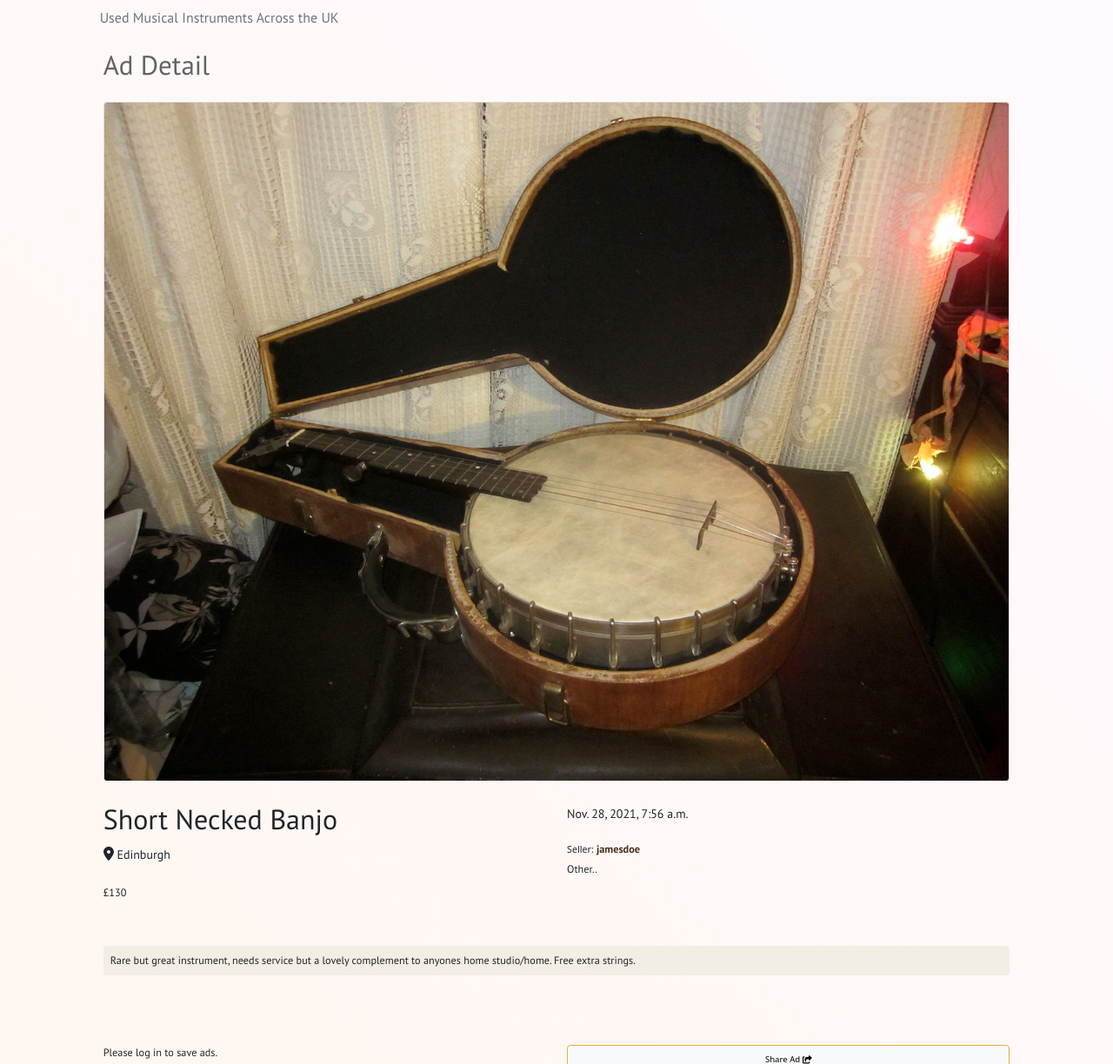
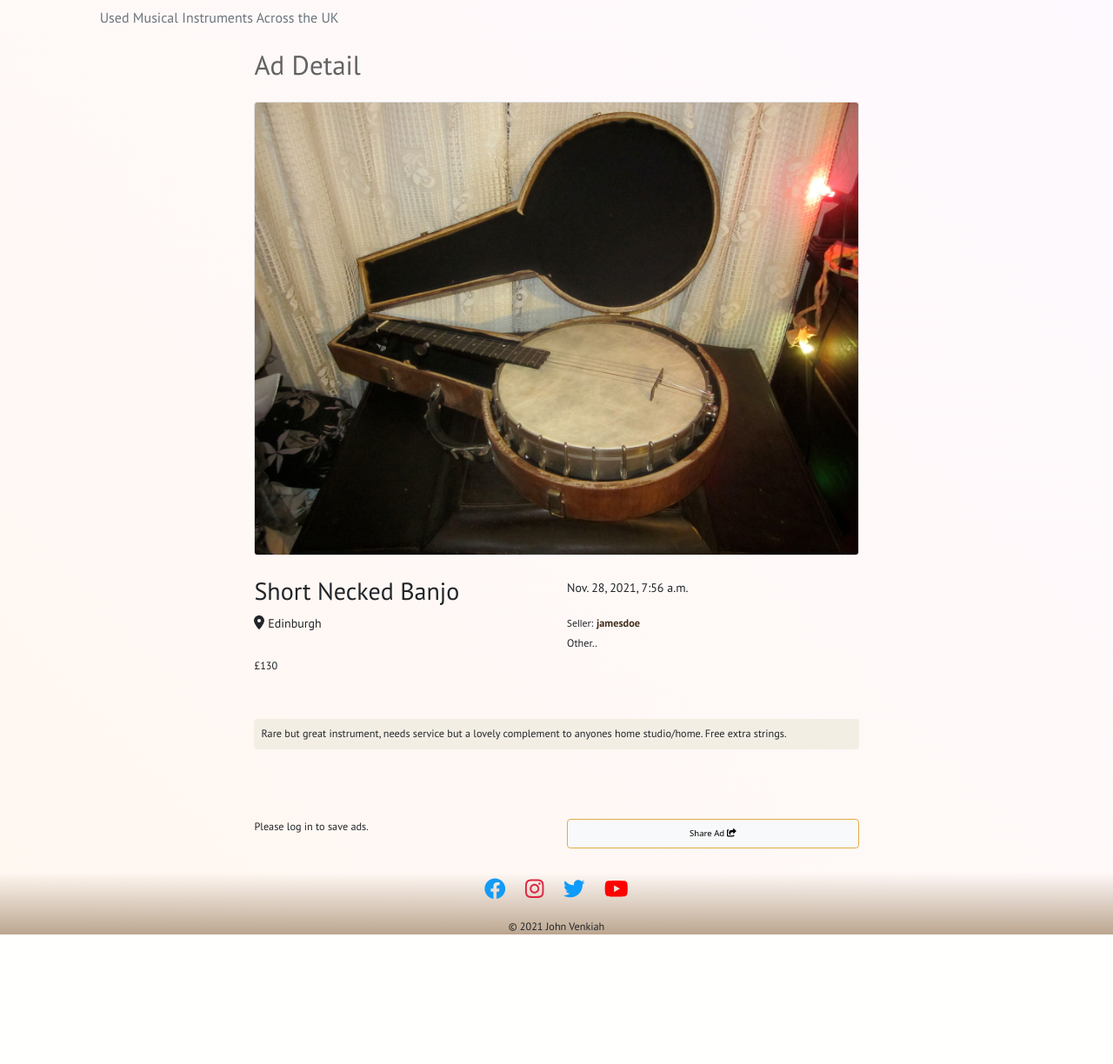
Before and after one commit to johnvenkiah/CI_PP4_John_Venkiah, a Django app: a page that uses templates/ads/ad_detail.html in a window 1280 px wide. Shown: the part 98-1322 px from the top of the page at 87% size. After the commit the page ends 1173 px from the top, so only its background shows below. Run offline with Django 3.2, Linux system fonts and the light colour scheme; data comes from the database, SQL or seed files in the repository; some web fonts are replaced.

Commit message:
add style to ad_detail page for larger screens

```diff
--- a/templates/ads/ad_detail.html
+++ b/templates/ads/ad_detail.html
@@ -4,7 +4,8 @@
 {% block content %}
 
 <div class="container-fluid justify-content-center col-md-10">
-    <div class="row">
+    <div class="col col-lg-8 mx-auto">
+    <div class="row justify-content-center">
         <div class="col">
             <h2>Ad Detail</h2>
             <div class="card my-4">
@@ -12,9 +13,9 @@
             </div>
         </div>
     </div>
-    <div class="row">
+    <div class="row justify-content-center">
         <div class="col-6 align-top">
-            <h3 class="h2">{{ ad.title }}</h3>
+            <h3 class="h3">{{ ad.title }}</h3>
             {% if request.user.username == ad.seller.username %}
             <p class="card-text mt-4"><i class="fas fa-map-marker-alt"></i><small> {{ ad.location }}</small></p>
             {% else %}
@@ -31,7 +32,7 @@
         </div>
     </div>
     {% if ad.sold %}
-    <div class="row">
+    <div class="row justify-content-center">
         <div class="col-6">
             <p class="card-text sold my-1">£{{ ad.price }}</p>
         </div>
@@ -129,6 +130,7 @@
                 </div>
               </div>
         </div>
+    </div>
 </div>
 
 {% endblock %}
```
